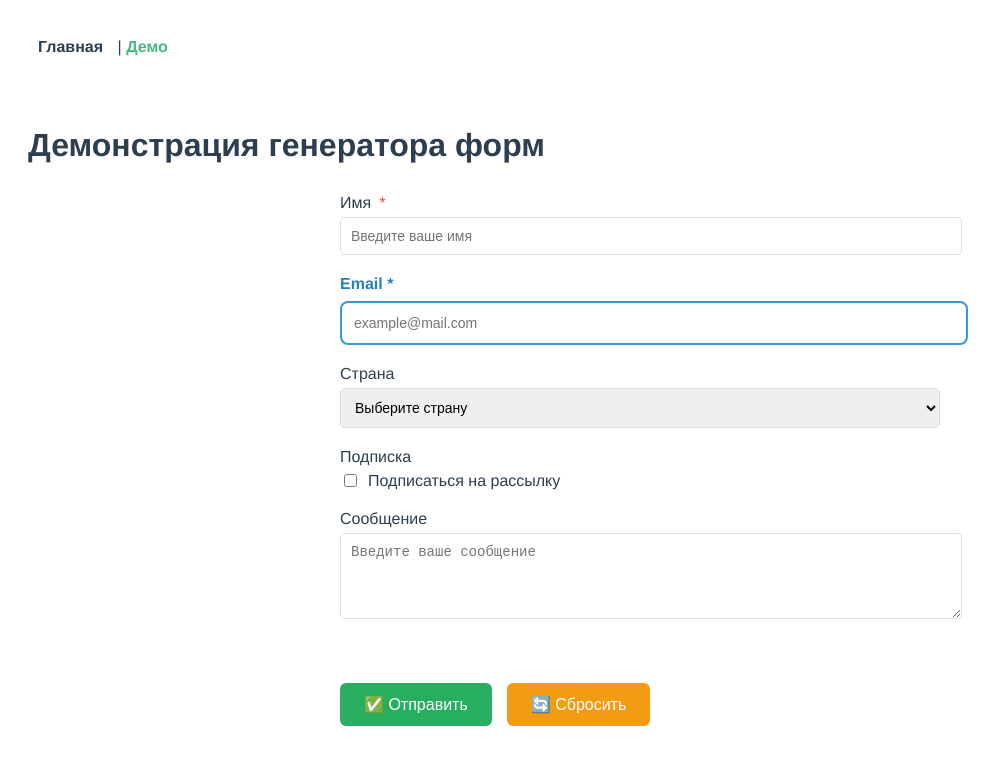
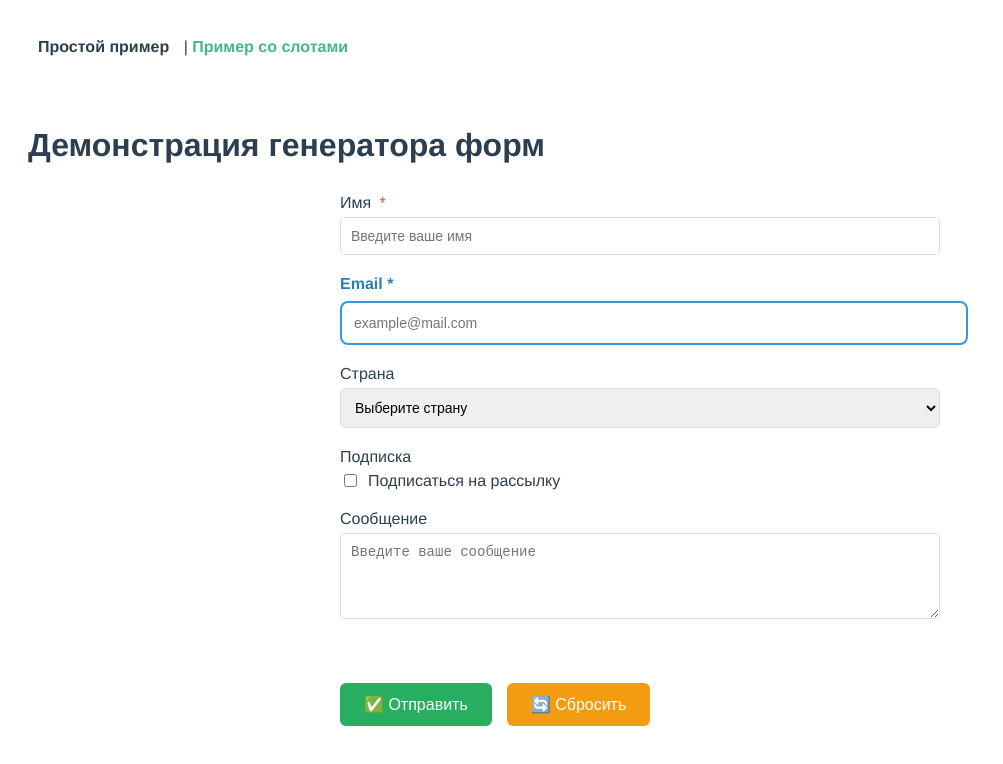
Before and after one commit to AkhmetvaleevRR/form-generator, a Vue app: page /demo in a window 1280 px wide. Shown: the top 764 px of the page, without its empty margins (0-1003 px from the left). Built offline with nearby package versions, Linux system fonts and the light colour scheme; the HTML template or start-up script is replaced by a standard one.

Commit message:
Правки стилей, именований

```diff
--- a/src/App.vue
+++ b/src/App.vue
@@ -1,8 +1,8 @@
 <template>
   <div id="app">
     <nav>
-      <router-link to="/">Главная</router-link> |
-      <router-link to="/demo">Демо</router-link>
+      <router-link to="/">Простой пример</router-link> |
+      <router-link to="/demo">Пример со слотами</router-link>
     </nav>
     <router-view/>
   </div>
--- a/src/components/FormGenerator.vue
+++ b/src/components/FormGenerator.vue
@@ -170,7 +170,7 @@ const handleCancel = () => {
 .form-input,
 .form-select,
 .form-textarea {
-  width: 100%;
+  width: -webkit-fill-available;
   padding: 10px;
   border: 1px solid #ddd;
   border-radius: $border-radius;
```
